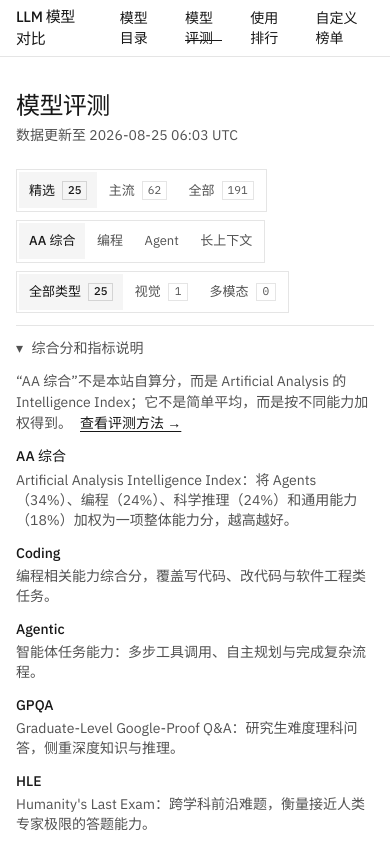
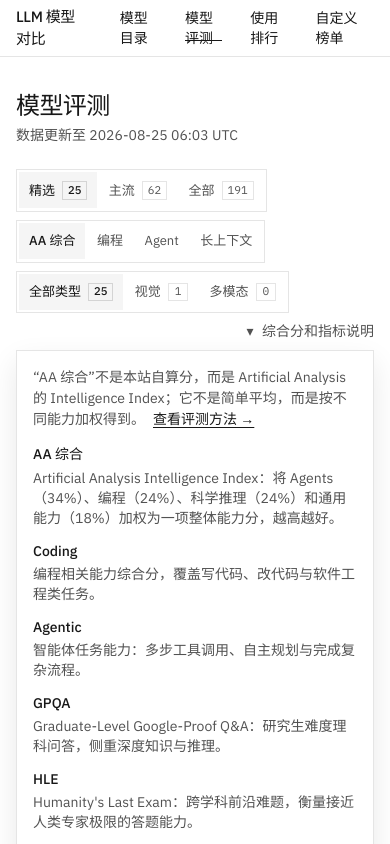
Before and after one commit to robeshell/llm-market, a Next.js app: page /rankings in a window 390 px wide. Both pictures are taken after a click on the heading "综合分和指标说明". Shown: the top 844 px of the page. Built offline with nearby package versions, Linux system fonts and the light colour scheme.

Commit message:
Move ranking metric guide to top right

```diff
--- a/app/globals.css
+++ b/app/globals.css
@@ -549,9 +549,33 @@
   color: var(--color-foreground);
 }
 
+.filter-groups > .metric-guide {
+  position: relative;
+  align-self: center;
+  flex: 0 0 auto;
+  margin-left: auto;
+  border-bottom: 0;
+  padding-bottom: 0;
+}
+
+.metric-guide-panel {
+  position: absolute;
+  top: calc(100% + 0.5rem);
+  right: 0;
+  z-index: 20;
+  width: min(44rem, calc(100vw - 2rem));
+  max-height: min(32rem, calc(100vh - 8rem));
+  overflow-y: auto;
+  padding: 1rem;
+  border: 1px solid var(--color-border);
+  background: var(--color-background);
+  box-shadow: 0 12px 28px rgb(0 0 0 / 9%);
+  animation: surface-in 180ms cubic-bezier(0.22, 1, 0.36, 1) both;
+}
+
 .metric-guide-intro {
   max-width: 58rem;
-  margin: 0.75rem 0 0;
+  margin: 0;
   color: var(--color-muted-foreground);
   font-size: 0.875rem;
   line-height: 1.5;
@@ -567,7 +591,7 @@
 .metric-guide-list {
   display: grid;
   gap: 0.75rem;
-  margin: 0.75rem 0 0;
+  margin: 0.9rem 0 0;
   padding: 0;
 }
 
@@ -1845,6 +1869,19 @@
 }
 
 @media (max-width: 767px) {
+  .filter-groups > .metric-guide {
+    width: 100%;
+    margin-left: 0;
+    text-align: right;
+  }
+
+  .metric-guide-panel {
+    left: 0;
+    right: auto;
+    width: calc(100vw - 2rem);
+    text-align: left;
+  }
+
   .directory-toolbar {
     align-items: stretch;
   }
--- a/components/RankingsMetricGuide.tsx
+++ b/components/RankingsMetricGuide.tsx
@@ -4,6 +4,7 @@
   return (
     <details className="metric-guide">
       <summary>综合分和指标说明</summary>
+      <div className="metric-guide-panel">
         <p className="metric-guide-intro">
           “AA 综合”不是本站自算分，而是 Artificial Analysis 的 Intelligence Index；它不是简单平均，而是按不同能力加权得到。
           <a
@@ -22,6 +23,7 @@
             </div>
           ))}
         </dl>
+      </div>
     </details>
   );
 }
--- a/components/RankingsTable.tsx
+++ b/components/RankingsTable.tsx
@@ -606,9 +606,8 @@
             );
           })}
         </div>
+        <RankingsMetricGuide />
       </div>
-
-      <RankingsMetricGuide />
 
       <div className="directory-toolbar">
         <label className="sr-only" htmlFor="rank-filter">
```
Lines whose indentation alone changed are shown as unchanged.
